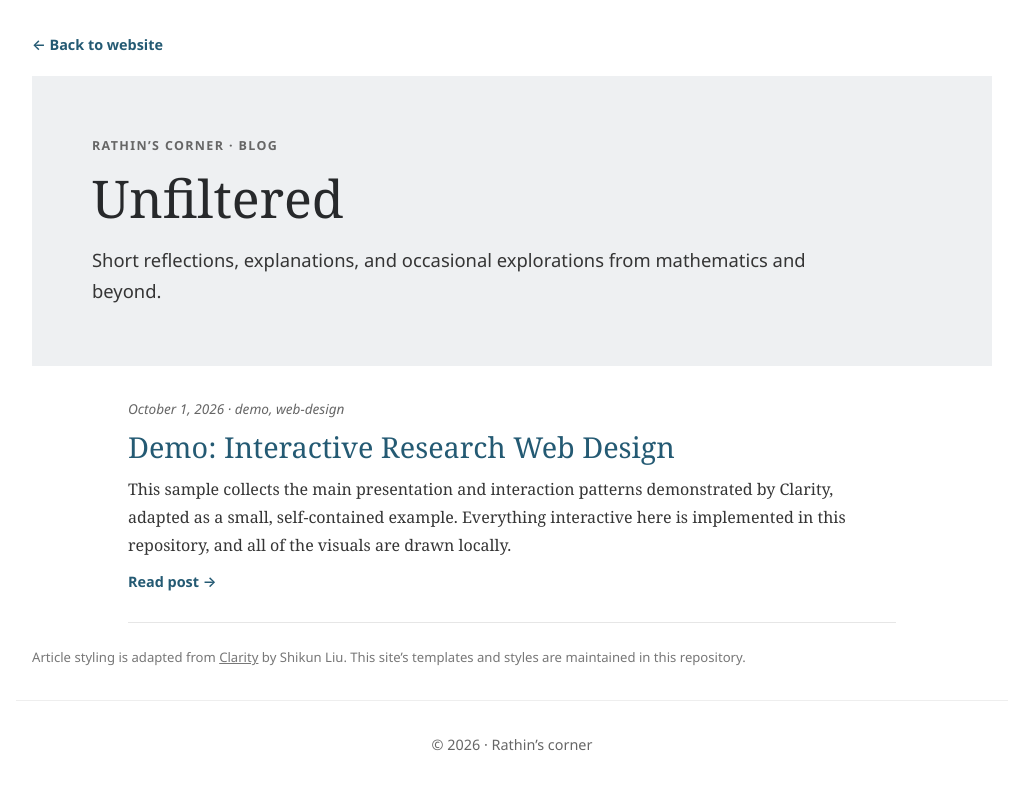
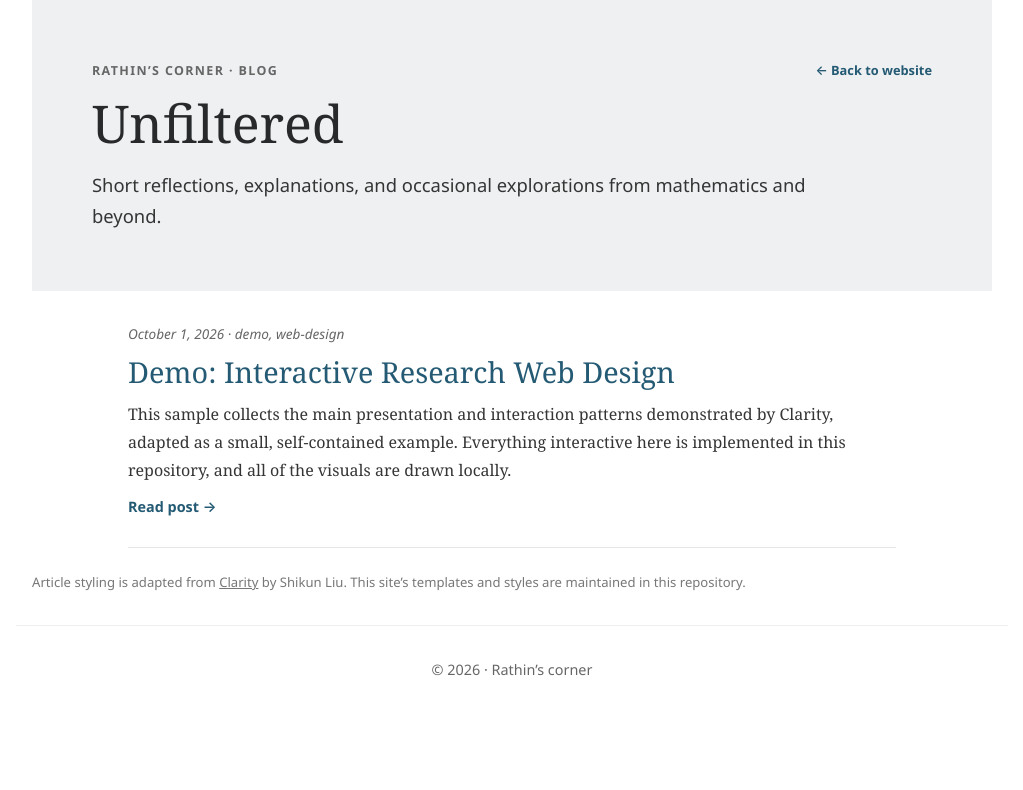
Before and after one commit to rnkarmakar/rnkarmakar.github.io, a Jekyll site: the page built from blog/index.md, in a window 1280 px wide. Shown: the top 790 px of the page, without its empty margins (128-1151 px from the left). Built offline with Jekyll 4.4.1, drawn with Linux system fonts in a browser that asks for light colours.

Commit message:
Remove blog header whitespace and integrate the website back link

```diff
--- a/_layouts/blog-post.html
+++ b/_layouts/blog-post.html
@@ -3,7 +3,10 @@
 ---
 <article class="clarity-blog">
   <header class="clarity-blog__hero">
-    <p class="clarity-blog__eyebrow">Blog · <time datetime="{{ page.date | date_to_xmlschema }}">{{ page.date | date: "%B %-d, %Y" }}</time></p>
+    <div class="clarity-blog__hero-topline">
+      <p class="clarity-blog__eyebrow">Blog · <time datetime="{{ page.date | date_to_xmlschema }}">{{ page.date | date: "%B %-d, %Y" }}</time></p>
+      <a class="clarity-blog__back-link clarity-blog__back-link--site" href="{{ '/' | relative_url }}">← Back to website</a>
+    </div>
     <h1 class="clarity-blog__title">{{ page.title | escape }}</h1>
     {% if page.description %}<p class="clarity-blog__abstract">{{ page.description | escape }}</p>{% endif %}
   </header>
--- a/_layouts/blog-shell.html
+++ b/_layouts/blog-shell.html
@@ -7,8 +7,7 @@
     <link rel="stylesheet" href="{{ '/assets/style.css' | relative_url }}">
   </head>
   <body>
-    <main class="page-content wrapper">
-      <a class="clarity-blog__back-link clarity-blog__back-link--site" href="{{ '/' | relative_url }}">← Back to website</a>
+    <main class="page-content wrapper blog-page-content">
       {{ content }}
     </main>
     <footer class="site-footer wrapper">
--- a/assets/style.scss
+++ b/assets/style.scss
@@ -590,10 +590,27 @@ ul.compact-list {
 .clarity-demo__icons svg { width: 1.4rem; height: 1.4rem; fill: none; stroke: #36738a; stroke-width: 1.7; stroke-linecap: round; stroke-linejoin: round; }
 
 
-/* ---------- Blog-only shell navigation ---------- */
+/* ---------- Blog layout ---------- */
+.blog-page-content {
+  padding-top: 0;
+}
+
+.clarity-blog__hero-topline {
+  display: flex;
+  flex-wrap: wrap;
+  align-items: baseline;
+  justify-content: space-between;
+  gap: 0.5rem 1rem;
+  margin-bottom: 0.75rem;
+}
+
+.clarity-blog__hero-topline .clarity-blog__eyebrow {
+  margin: 0;
+}
+
 .clarity-blog__back-link--site {
-  display: inline-block;
-  margin: 0 0 1.25rem;
-  font-size: 0.9rem;
+  margin: 0;
+  font-size: 0.8rem;
   font-weight: 600;
+  white-space: nowrap;
 }
--- a/blog/index.md
+++ b/blog/index.md
@@ -7,7 +7,10 @@ nav_order: 5
 
 <section class="clarity-blog" aria-labelledby="blog-heading">
   <header class="clarity-blog__hero">
-    <p class="clarity-blog__eyebrow">Rathin’s corner · Blog</p>
+    <div class="clarity-blog__hero-topline">
+      <p class="clarity-blog__eyebrow">Rathin’s corner · Blog</p>
+      <a class="clarity-blog__back-link clarity-blog__back-link--site" href="{{ '/' | relative_url }}">← Back to website</a>
+    </div>
     <h1 id="blog-heading" class="clarity-blog__title">Unfiltered</h1>
     <p class="clarity-blog__abstract">Short reflections, explanations, and occasional explorations from mathematics and beyond.</p>
   </header>
```
